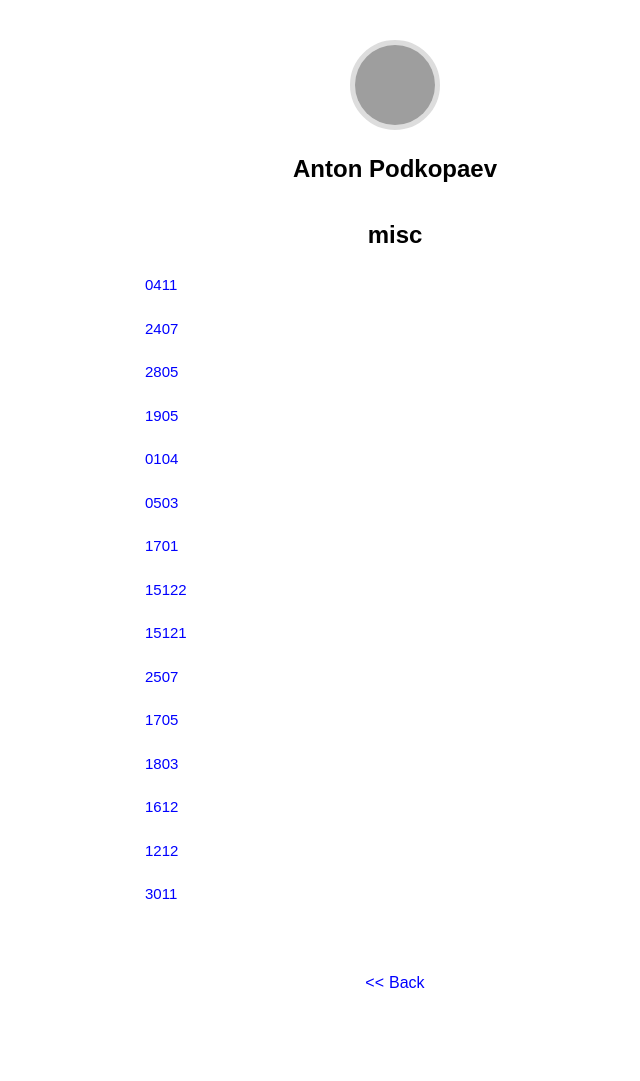
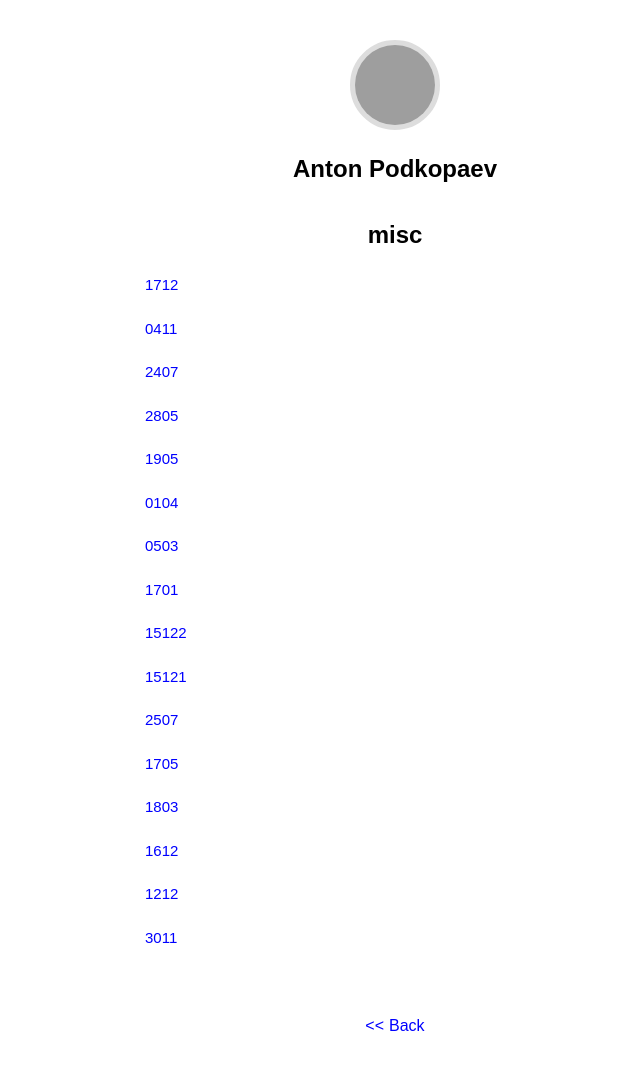
Before and after one commit to anlun/anlun.github.io, a Jekyll site: the page built from misc.md, in a window 1280 px wide. Shown: the whole page, without its empty margins (245-885 px from the left). Built offline with Jekyll 4.4.1, drawn with Linux system fonts in a browser that asks for light colours; some web fonts are replaced; before the commit the page ends 1038 px from its top, so only the background shows below that; grey boxes are pictures that could not be loaded.

Commit message:
link to miniconf slides

```diff
--- a/misc.md
+++ b/misc.md
@@ -2,7 +2,9 @@
 layout: page
 title: misc
 ---
-[0411](https://github.com/anlun/publicFiles/raw/master/slides/2011-11-sirius.pdf)
+[1712](https://github.com/anlun/publicFiles/raw/master/slides/2021-miniconf.pdf)
+
+[0411](https://github.com/anlun/publicFiles/raw/master/slides/2021-11-sirius.pdf)
 
 [2407](https://github.com/anlun/publicFiles/raw/master/slides/2021-07-24-lalambda.pdf)
 
```
